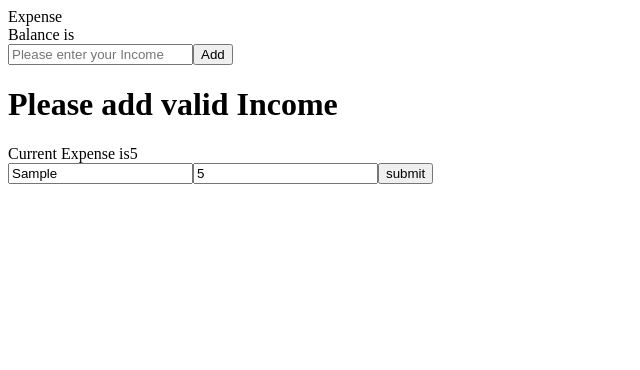
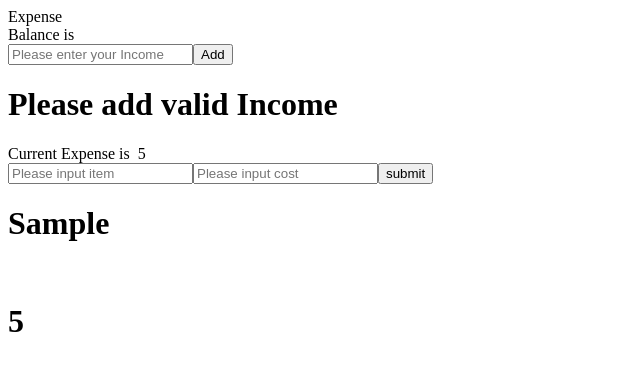
Before and after one commit to ligilv/2021-expense, a React (Create React App) app: page / in a window 1280 px wide. Both pictures are taken after typing "Sample", "5" into the empty fields and a click on the button "submit". Shown: the top 370 px of the page, without its empty margins (0-640 px from the left). Built offline with nearby package versions, Linux system fonts and the light colour scheme.

Commit message:
input list now renders in expense

```diff
--- a/src/Components/Expense.js
+++ b/src/Components/Expense.js
@@ -3,28 +3,35 @@ import React, { useState } from "react";
 function Expense() {
   //sum of todos
   const [item, setItem] = useState("");
-  const [cost, setCost] = useState();
-  const [expense, setExpense] = useState([]);
+  const [arrayItem, setArrayItem] = useState([]);
+  const [cost, setCost] = useState([]);
+  const [arrayCost, setArrayCost] = useState([]);
+  const [expense, setExpense] = useState([0]);
   const [expenseList, setExpenseList] = useState([]);
+
   const itemchange = (e) => {
     setItem(e.target.value);
+
     // console.log(`${item} changed`);
   };
   const costChanged = (e) => {
     setCost(e.target.value);
     // console.log(`${cost} changed`);
   };
-
+  // https://www.samanthaming.com/tidbits/92-6-use-cases-of-spread-with-array/
   //parseint as number added in array was in text, to cnvert it into number and not  in text
   const added = (e) => {
     e.preventDefault();
     setExpense([...expense, parseInt(cost)]);
-    setExpenseList([...expenseList, { item: cost }]);
-    console.log(expense);
+    setArrayItem([...arrayItem, item]);
+    setArrayCost([...arrayCost, cost]);
+    console.log(arrayItem);
+    setItem("");
+    setCost(" ");
   };
   return (
     <div>
-      Current Expense is
+      Current Expense is &nbsp;
       {expense.reduce((a, b) => {
         return a + b;
       }, 0)}
@@ -33,16 +40,25 @@ function Expense() {
           type="text"
           placeholder="Please input item"
           onChange={itemchange}
+          value={item}
         ></input>
         <input
           type="number"
           placeholder="Please input cost"
           onChange={costChanged}
+          value={cost}
         ></input>
         <button type="submit" onClick={added}>
           submit
         </button>
       </form>
+      {arrayItem.map((list, key) => {
+        return <h1 key={key}>{list}</h1>;
+      })}
+      <br></br>
+      {arrayCost.map((list, key) => {
+        return <h1 key={key}>{list}</h1>;
+      })}
     </div>
   );
 }
```
